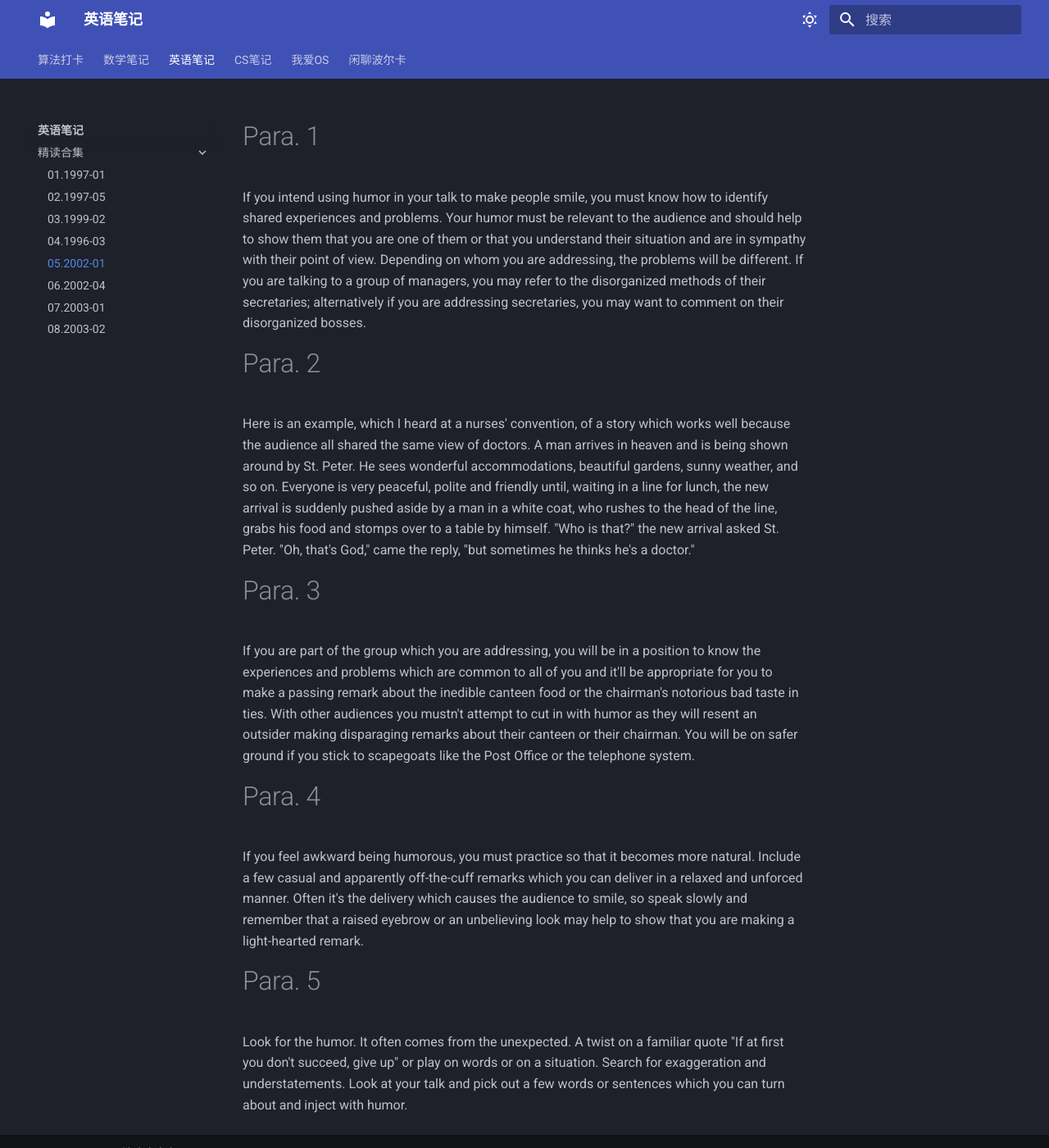
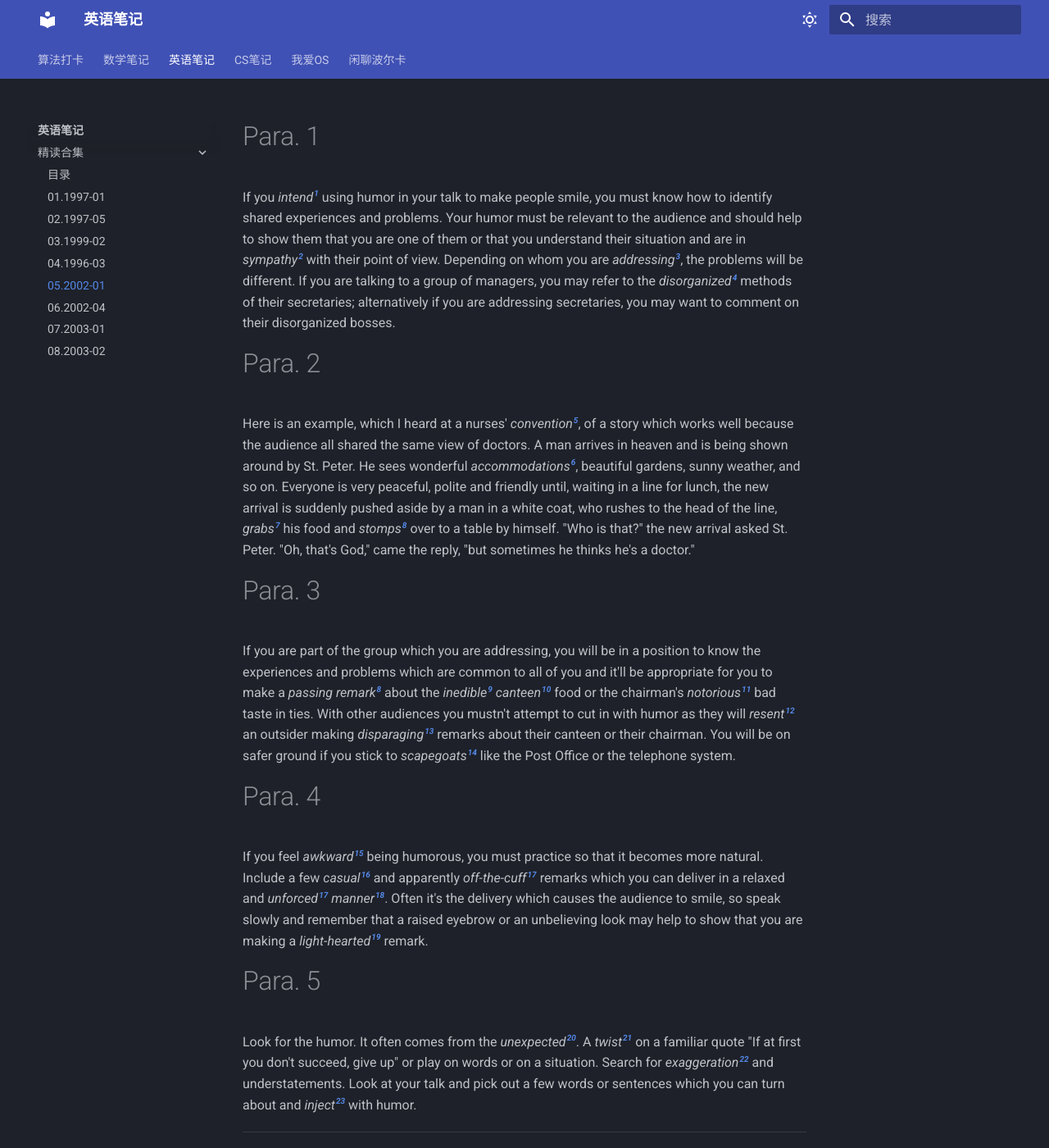
Before and after one commit to Haohahahaha/eng, an MkDocs documentation site: the page built from docs/2002-01.md, in a window 1280 px wide and 1400 px high. Shown: the whole window at 82% size. Built offline with MkDocs 1.6.1 and Material for MkDocs 9.7.7, drawn with Linux system fonts in a browser that asks for light colours.

Commit message:
2023-02-25_15:22:53 update

```diff
--- a/docs/2002-01.md
+++ b/docs/2002-01.md
@@ -1,19 +1,43 @@
 # Para. 1
 
-If you intend using humor in your talk to make people smile, you must know how to identify shared experiences and problems. Your humor must be relevant to the audience and should help to show them that you are one of them or that you understand their situation and are in sympathy with their point of view. Depending on whom you are addressing, the problems will be different. If you are talking to a group of managers, you may refer to the disorganized methods of their secretaries; alternatively if you are addressing secretaries, you may want to comment on their disorganized bosses.
+If you *intend[^1]* using humor in your talk to make people smile, you must know how to identify shared experiences and problems. Your humor must be relevant to the audience and should help to show them that you are one of them or that you understand their situation and are in *sympathy[^2]* with their point of view. Depending on whom you are *addressing[^3]*, the problems will be different. If you are talking to a group of managers, you may refer to the *disorganized[^4]* methods of their secretaries; alternatively if you are addressing secretaries, you may want to comment on their disorganized bosses.
+[^1]:
+[^2]:
+[^3]:
+[^4]:
+
 
 # Para. 2
 
-Here is an example, which I heard at a nurses' convention, of a story which works well because the audience all shared the same view of doctors. A man arrives in heaven and is being shown around by St. Peter. He sees wonderful accommodations, beautiful gardens, sunny weather, and so on. Everyone is very peaceful, polite and friendly until, waiting in a line for lunch, the new arrival is suddenly pushed aside by a man in a white coat, who rushes to the head of the line, grabs his food and stomps over to a table by himself. "Who is that?" the new arrival asked St. Peter. "Oh, that's God," came the reply, "but sometimes he thinks he's a doctor."
+Here is an example, which I heard at a nurses' *convention[^5]*, of a story which works well because the audience all shared the same view of doctors. A man arrives in heaven and is being shown around by St. Peter. He sees wonderful *accommodations[^6]*, beautiful gardens, sunny weather, and so on. Everyone is very peaceful, polite and friendly until, waiting in a line for lunch, the new arrival is suddenly pushed aside by a man in a white coat, who rushes to the head of the line, *grabs[^7]* his food and *stomps[^8]* over to a table by himself. "Who is that?" the new arrival asked St. Peter. "Oh, that's God," came the reply, "but sometimes he thinks he's a doctor."
+[^5]:
+[^6]:
+[^7]:
 
 # Para. 3
 
-If you are part of the group which you are addressing, you will be in a position to know the experiences and problems which are common to all of you and it'll be appropriate for you to make a passing remark about the inedible canteen food or the chairman's notorious bad taste in ties. With other audiences you mustn't attempt to cut in with humor as they will resent an outsider making disparaging remarks about their canteen or their chairman. You will be on safer ground if you stick to scapegoats like the Post Office or the telephone system.
+If you are part of the group which you are addressing, you will be in a position to know the experiences and problems which are common to all of you and it'll be appropriate for you to make a *passing remark[^8]* about the *inedible[^9]* *canteen[^10]* food or the chairman's *notorious[^11]* bad taste in ties. With other audiences you mustn't attempt to cut in with humor as they will *resent[^12]* an outsider making *disparaging[^13]* remarks about their canteen or their chairman. You will be on safer ground if you stick to *scapegoats[^14]* like the Post Office or the telephone system.
+[^8]:
+[^9]:
+[^10]:
+[^11]:
+[^12]:
+[^13]:
+[^14]:
 
 # Para. 4
 
-If you feel awkward being humorous, you must practice so that it becomes more natural. Include a few casual and apparently off-the-cuff remarks which you can deliver in a relaxed and unforced manner. Often it's the delivery which causes the audience to smile, so speak slowly and remember that a raised eyebrow or an unbelieving look may help to show that you are making a light-hearted remark.
+If you feel *awkward[^15]* being humorous, you must practice so that it becomes more natural. Include a few *casual[^16]* and apparently *off-the-cuff[^17]* remarks which you can deliver in a relaxed and *unforced[^17]* *manner[^18]*. Often it's the delivery which causes the audience to smile, so speak slowly and remember that a raised eyebrow or an unbelieving look may help to show that you are making a *light-hearted[^19]* remark.
+[^15]:
+[^16]:
+[^17]:
+[^18]:
+[^19]:
 
 # Para. 5
 
-Look for the humor. It often comes from the unexpected. A twist on a familiar quote "If at first you don't succeed, give up" or play on words or on a situation. Search for exaggeration and understatements. Look at your talk and pick out a few words or sentences which you can turn about and inject with humor.
+Look for the humor. It often comes from the *unexpected[^20]*. A *twist[^21]* on a familiar quote "If at first you don't succeed, give up" or play on words or on a situation. Search for *exaggeration[^22]* and understatements. Look at your talk and pick out a few words or sentences which you can turn about and *inject[^23]* with humor.
+[^20]:
+[^21]:
+[^22]:
+[^23]:
--- a/mkdocs.yml
+++ b/mkdocs.yml
@@ -31,6 +31,7 @@ nav:
   - 英语笔记:
     - Home: index.md
     - 精读合集:
+      - 目录: Cata-100.md
       - 01.1997-01: 1997-01.md
       - 02.1997-05: 1997-05.md
       - 03.1999-02: 1999-02.md
```
Also changed, not shown: docs/1999-02.md (+1 -1 lines), docs/Cata-100.md (added, +52 -0 lines).
